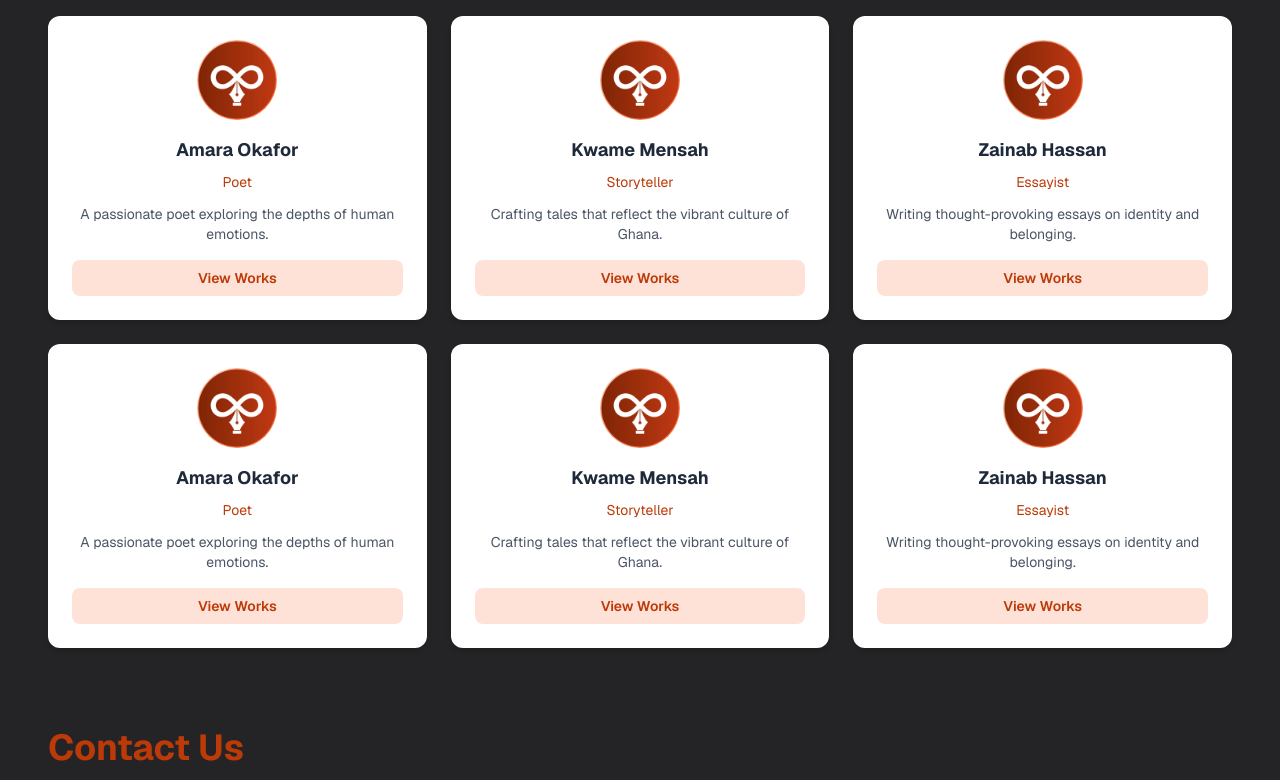
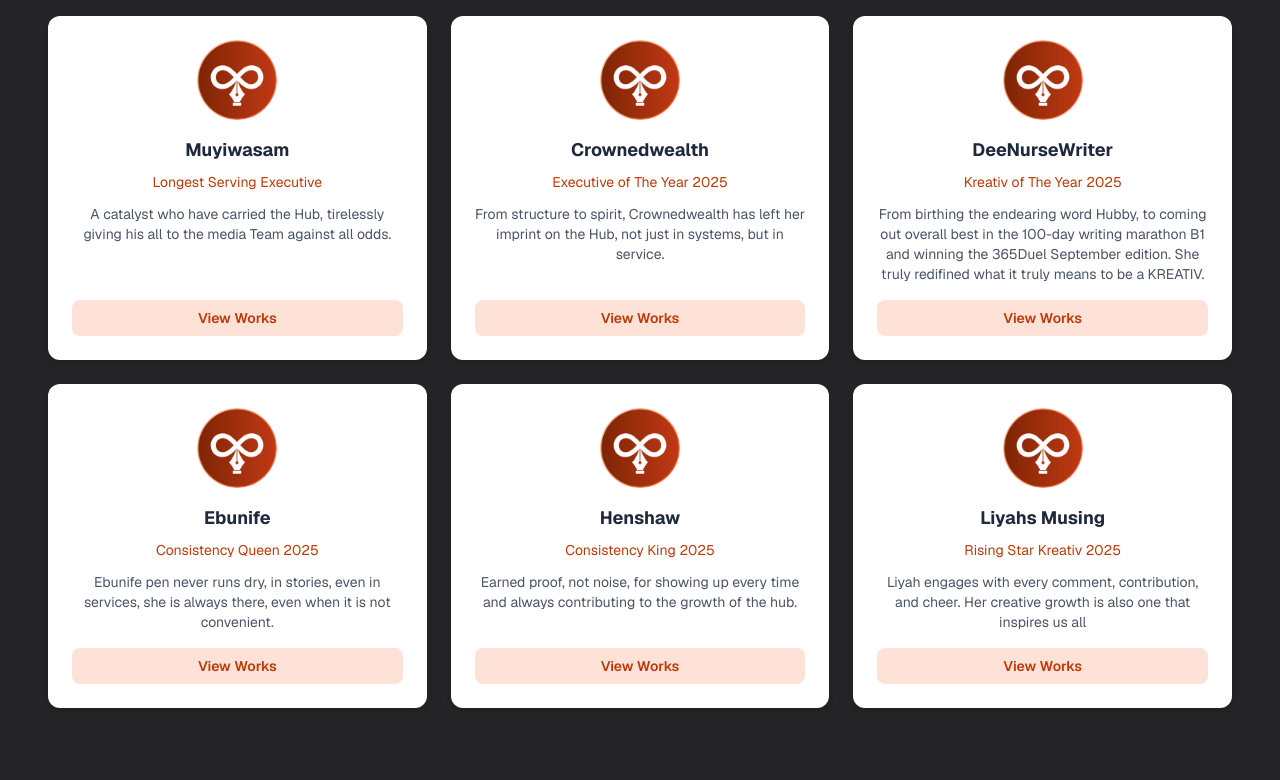
Before and after one commit to thedhramartik/365kreativs-website, a Next.js app: page / in a window 1280 px wide. Shown: the part 2560-3340 px from the top of the page. Built offline with nearby package versions, Linux system fonts and the light colour scheme.

Commit message:
featured members

```diff
--- a/src/app/page.tsx
+++ b/src/app/page.tsx
@@ -12,12 +12,12 @@ export default function Home() {
     { title: 'Smell of Fresh Beginnings', author: 'truth_andchaos', category: 'Poetry', excerpt: 'What does a fresh beginnings smell like to you. Wanna know mine...', link: "https://www.instagram.com/p/DS9uky8jTVV/?igsh=ODlsYXppbGdrenc0" }
   ];
   const featuredMembers = [
-    { name: 'Amara Okafor', role: 'Poet', bio: 'A passionate poet exploring the depths of human emotions.', image: "/image.png", link: "" },
-    { name: 'Kwame Mensah', role: 'Storyteller', bio: 'Crafting tales that reflect the vibrant culture of Ghana.', image: "/image.png", link: "" },
-    { name: 'Zainab Hassan', role: 'Essayist', bio: 'Writing thought-provoking essays on identity and belonging.', image: "/image.png", link: "" },
-    { name: 'Amara Okafor', role: 'Poet', bio: 'A passionate poet exploring the depths of human emotions.', image: "/image.png", link: "" },
-    { name: 'Kwame Mensah', role: 'Storyteller', bio: 'Crafting tales that reflect the vibrant culture of Ghana.', image: "/image.png", link: "" },
-    { name: 'Zainab Hassan', role: 'Essayist', bio: 'Writing thought-provoking essays on identity and belonging.', image: "/image.png", link: "" }
+    { name: 'Muyiwasam', role: 'Longest Serving Executive', bio: 'A catalyst who have carried the Hub, tirelessly giving his all to the media Team against all odds.', image: "/image.png", link: "https://www.instagram.com/p/DO3pQdUjiu9/?utm_source=ig_web_copy_link&igsh=MzRlODBiNWFlZA==" },
+    { name: 'Crownedwealth', role: 'Executive of The Year 2025', bio: 'From structure to spirit, Crownedwealth has left her imprint on the Hub, not just in systems, but in service.', image: "/image.png", link: "https://www.instagram.com/p/DO3qTfADvuO/?utm_source=ig_web_copy_link&igsh=MzRlODBiNWFlZA==" },
+    { name: 'DeeNurseWriter', role: 'Kreativ of The Year 2025', bio: 'From birthing the endearing word Hubby, to coming out overall best in the 100-day writing marathon B1 and winning the 365Duel September edition. She truly redifined what it truly means to be a KREATIV.', image: "/image.png", link: "https://www.instagram.com/p/DO3rB5ZjtZY/?utm_source=ig_web_copy_link&igsh=MzRlODBiNWFlZA==" },
+    { name: 'Ebunife', role: 'Consistency Queen 2025', bio: 'Ebunife pen never runs dry, in stories, even in services, she is always there, even when it is not convenient.', image: "/image.png", link: "https://www.instagram.com/p/DO9ALVbEQzm/?utm_source=ig_web_copy_link&igsh=MzRlODBiNWFlZA==" },
+    { name: 'Henshaw', role: 'Consistency King 2025', bio: 'Earned proof, not noise, for showing up every time and always contributing to the growth of the hub.', image: "/image.png", link: "https://www.instagram.com/p/DO6rt7xCWm8/?utm_source=ig_web_copy_link&igsh=MzRlODBiNWFlZA==" },
+    { name: 'Liyahs Musing', role: 'Rising Star Kreativ 2025', bio: 'Liyah engages with every comment, contribution, and cheer. Her creative growth is also one that inspires us all', image: "/image.png", link: "https://www.instagram.com/p/DPBHxGOjUdc/?utm_source=ig_web_copy_link&igsh=MzRlODBiNWFlZA==" }
   ];
   return (
     <div className="font-sans">
@@ -338,7 +338,7 @@ export default function Home() {
                 target="_blank"
                 rel="noopener noreferrer"
               >
-                the365kreativhub@gmail.com
+                linktr.ee/the365kreativhub
               </a>
             </div>
             <div className="w-full bg-[#ffe2d7] text-[#bc3a08] p-6 rounded-lg font-semibold hover:bg-purple-100 transition-colors text-sm text-center">
```
